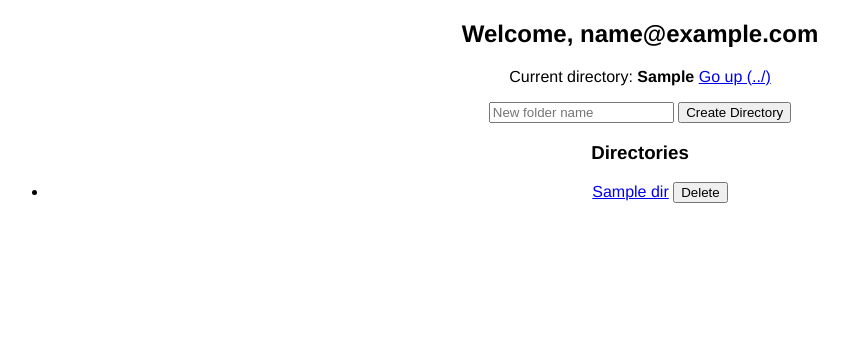
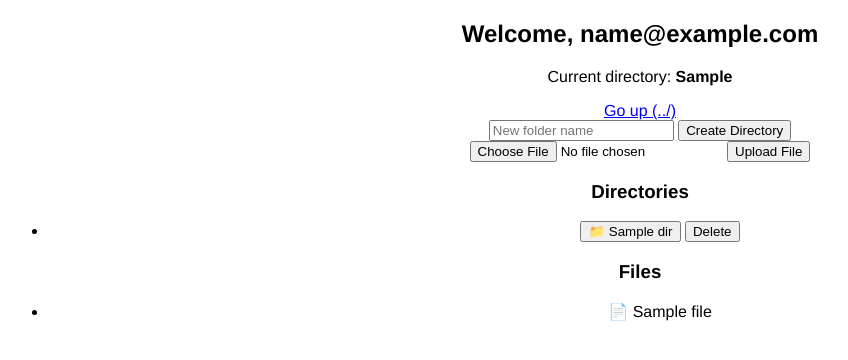
Before and after one commit to harshivpatel/ShareBox, a FastAPI app: template templates/main.html in a window 1280 px wide. Shown: the top 360 px of the page, without its empty margins (0-848 px from the left). Run offline with FastAPI, Linux system fonts and the light colour scheme; the template is opened without the code that fills it: most values are stand-ins (such as "Sample title", 1, 10 or a date in 2020); some libraries are stand-ins or nearby versions.

Commit message:
Add directory navigation, go up and file upload

```diff
--- a/main.py
+++ b/main.py
@@ -1,36 +1,32 @@
-from fastapi import FastAPI, Request, Form
+from fastapi import FastAPI, Request, Form, UploadFile, File
 from fastapi.responses import HTMLResponse, RedirectResponse
 from fastapi.staticfiles import StaticFiles
 from fastapi.templating import Jinja2Templates
 import google.oauth2.id_token
 from google.auth.transport import requests
-from google.cloud import firestore
+from google.cloud import firestore, storage
 import local_constants
 
 app = FastAPI()
 
-# Adapter for verifying Firebase ID tokens
 firebase_request_adapter = requests.Request()
-
-# Initialize Firestore client using project name from constants
 db = firestore.Client(project=local_constants.PROJECT_NAME)
 
-# Mount static files and initialize templates
-app.mount ('/static', StaticFiles(directory='static'), name='static')
+app.mount('/static', StaticFiles(directory='static'), name='static')
 templates = Jinja2Templates(directory="templates")
 
 
 def get_user(user_token):
-    # Fetch user document from Firestore using unique user ID
+    # Fetches the user document from Firestore.
+    # Returns None if user doesn't exist yet.
     return db.collection('users').document(user_token['user_id']).get()
 
+
 def create_user(user_token):
-    # Store user email in Firestore
+    # Creates a new user document and a root directory for first-time login.
     db.collection('users').document(user_token['user_id']).set({
         'email': user_token['email']
     })
-
-    # Initialize a root directory for new users
     db.collection('directories').add({
         'name': 'root',
         'path': '/',
@@ -38,18 +34,38 @@ def create_user(user_token):
         'parent': None
     })
 
+
+def get_directories(user_id, current_path):
+    # Fetches all directories owned by the user in the current path.
+    dirs = db.collection('directories').where(
+        'owner', '==', user_id
+    ).where(
+        'path', '==', current_path
+    ).get()
+    return [{'id': d.id, 'name': d.to_dict()['name']} for d in dirs]
+
+
+def get_files(user_id, current_path):
+    # Fetches all files owned by the user in the current path.
+    files = db.collection('files').where(
+        'owner', '==', user_id
+    ).where(
+        'path', '==', current_path
+    ).get()
+    return [{'id': f.id, 'name': f.to_dict()['name']} for f in files]
+
+
 @app.get("/", response_class=HTMLResponse)
 async def root(request: Request):
-    # Retrieve auth token and current navigation path from cookies
     id_token = request.cookies.get("token")
     error_message = None
     user_token = None
     directories = []
+    files = []
     current_path = request.cookies.get("current_path", "/")
 
     if id_token:
         try:
-            # Verify Firebase token and handle user registration if new
             user_token = google.oauth2.id_token.verify_firebase_token(
                 id_token, firebase_request_adapter
             )
@@ -57,20 +73,13 @@ async def root(request: Request):
             if not user.exists:
                 create_user(user_token)
 
-            # Fetch directories belonging to user at current path
-            dirs = db.collection('directories').where(
-                'owner', '==', user_token['user_id']
-            ).where(
-                'path', '==', current_path
-            ).get()
-
-            directories = [{'id': d.id, 'name': d.to_dict()['name']} for d in dirs]
+            directories = get_directories(user_token['user_id'], current_path)
+            files = get_files(user_token['user_id'], current_path)
 
         except ValueError as err:
             print(str(err))
             error_message = str(err)
 
-    # Render main page with user data and directory list
     return templates.TemplateResponse(
         request=request,
         name='main.html',
@@ -78,13 +87,48 @@ async def root(request: Request):
             'user_token':    user_token,
             'error_message': error_message,
             'directories':   directories,
+            'files':         files,
             'current_path':  current_path
         }
     )
 
+
+@app.post("/navigate", response_class=RedirectResponse)
+async def navigate(request: Request, dir_name: str = Form(...)):
+    # Navigates into a subdirectory by updating the current_path cookie.
+    current_path = request.cookies.get("current_path", "/")
+
+    if current_path == "/":
+        new_path = "/" + dir_name
+    else:
+        new_path = current_path + "/" + dir_name
+
+    response = RedirectResponse('/', status_code=302)
+    response.set_cookie("current_path", new_path)
+    return response
+
+
+@app.get("/navigate-up", response_class=RedirectResponse)
+async def navigate_up(request: Request):
+    # Navigates up one directory level by trimming the last segment of current_path.
+    current_path = request.cookies.get("current_path", "/")
+
+    if current_path != "/":
+        new_path = current_path.rsplit("/", 1)[0]
+        if new_path == "":
+            new_path = "/"
+    else:
+        new_path = "/"
+
+    response = RedirectResponse('/', status_code=302)
+    response.set_cookie("current_path", new_path)
+    return response
+
+
 @app.post("/create-directory", response_class=RedirectResponse)
 async def create_directory(request: Request, dirname: str = Form(...)):
-    # Authenticate user via token cookie before allowing creation
+    # Creates a new directory in the current path.
+    # Checks for duplicate names to prevent major bug.
     id_token = request.cookies.get("token")
     user_token = None
 
@@ -102,7 +146,6 @@ async def create_directory(request: Request, dirname: str = Form(...)):
 
     current_path = request.cookies.get("current_path", "/")
 
-    # Check if a directory with the same name already exists at this path
     existing = db.collection('directories').where(
         'owner', '==', user_token['user_id']
     ).where(
@@ -111,20 +154,23 @@ async def create_directory(request: Request, dirname: str = Form(...)):
         'name', '==', dirname
     ).get()
 
-    # Add new directory if name is unique
     if len(existing) == 0:
         db.collection('directories').add({
-            'name': dirname,
-            'path': current_path,
-            'owner': user_token['user_id'],
+            'name':   dirname,
+            'path':   current_path,
+            'owner':  user_token['user_id'],
             'parent': current_path
         })
 
-    return RedirectResponse('/', status_code=302)
+    response = RedirectResponse('/', status_code=302)
+    response.set_cookie("current_path", current_path)
+    return response
+
 
 @app.post("/delete-directory", response_class=RedirectResponse)
 async def delete_directory(request: Request, dir_id: str = Form(...)):
-    # Authenticate user via token cookie before allowing deletion
+    # Deletes a directory by its Firestore document ID.
+    # Uses doc ID to prevent deleting the wrong directory.
     id_token = request.cookies.get("token")
     user_token = None
 
@@ -140,12 +186,68 @@ async def delete_directory(request: Request, dir_id: str = Form(...)):
     if not user_token:
         return RedirectResponse('/', status_code=302)
 
-    # Retrieve directory details and block deletion if it is the root folder
     dir_doc = db.collection('directories').document(dir_id).get()
     if dir_doc.exists and dir_doc.to_dict().get('path') == '/' and dir_doc.to_dict().get('name') == 'root':
         return RedirectResponse('/', status_code=302)
 
-    # Delete specified directory from Firestore
     db.collection('directories').document(dir_id).delete()
 
-    return RedirectResponse('/', status_code=302)
+    response = RedirectResponse('/', status_code=302)
+    response.set_cookie("current_path", request.cookies.get("current_path", "/"))
+    return response
+
+
+@app.post("/upload-file", response_class=RedirectResponse)
+async def upload_file(request: Request, file: UploadFile = File(...)):
+    # Uploads a file to GCS and creates a File document in Firestore.
+    # Checks for duplicate filename in current directory before uploading.
+    id_token = request.cookies.get("token")
+    user_token = None
+
+    if id_token:
+        try:
+            user_token = google.oauth2.id_token.verify_firebase_token(
+                id_token, firebase_request_adapter
+            )
+        except ValueError as err:
+            print(str(err))
+            return RedirectResponse('/', status_code=302)
+
+    if not user_token:
+        return RedirectResponse('/', status_code=302)
+
+    current_path = request.cookies.get("current_path", "/")
+
+    # Check if file already exists in this directory
+    existing = db.collection('files').where(
+        'owner', '==', user_token['user_id']
+    ).where(
+        'path', '==', current_path
+    ).where(
+        'name', '==', file.filename
+    ).get()
+
+    if len(existing) > 0:
+        # File exists — for now redirect back, Group 3 will add overwrite confirmation
+        response = RedirectResponse('/', status_code=302)
+        response.set_cookie("current_path", current_path)
+        return response
+
+    # Upload to GCS
+    storage_client = storage.Client(project=local_constants.PROJECT_NAME)
+    bucket = storage_client.bucket(local_constants.CLOUD_STORAGE_BUCKET)
+    blob_path = user_token['user_id'] + current_path + "/" + file.filename
+    blob = bucket.blob(blob_path)
+    blob.upload_from_file(file.file, content_type=file.content_type)
+
+    # Save file document to Firestore
+    db.collection('files').add({
+        'name':     file.filename,
+        'path':     current_path,
+        'owner':    user_token['user_id'],
+        'blob_path': blob_path
+    })
+
+    response = RedirectResponse('/', status_code=302)
+    response.set_cookie("current_path", current_path)
+    return response
--- a/requirements.txt
+++ b/requirements.txt
@@ -1,6 +1,7 @@
 fastapi
 uvicorn
 google-cloud-firestore
+google-cloud-storage
 google-auth
 jinja2
 python-multipart
--- a/templates/main.html
+++ b/templates/main.html
@@ -17,34 +17,55 @@
         {% if user_token %}
             <h2>Welcome, {{ user_token.email }}</h2>
 
-            <p>Current directory: <strong>{{ current_path }}</strong>
+            <p>Current directory: <strong>{{ current_path }}</strong></p>
+
             {% if current_path != '/' %}
-                 <a href="/?path={{ current_path.rsplit('/', 1)[0] or '/' }}">Go up (../)</a>
+                <a href="/navigate-up">Go up (../)</a>
             {% endif %}
-            </p>
 
+            <!-- Create Directory -->
             <form action="/create-directory" method="post">
-                <input type="hidden" name="current_path" value="{{ current_path }}"/>
                 <input type="text" name="dirname" placeholder="New folder name" required/>
                 <button type="submit">Create Directory</button>
             </form>
 
+            <!-- Upload File -->
+            <form action="/upload-file" method="post" enctype="multipart/form-data">
+                <input type="file" name="file" required/>
+                <button type="submit">Upload File</button>
+            </form>
+
+            <!-- Directories -->
             <h3>Directories</h3>
             {% if directories %}
                 <ul>
                     {% for dir in directories %}
                         <li>
-                            <a href="/?path={{ dir.full_path }}">{{ dir.name }}</a>
+                            <form action="/navigate" method="post" style="display:inline">
+                                <input type="hidden" name="dir_name" value="{{ dir.name }}"/>
+                                <button type="submit">📁 {{ dir.name }}</button>
+                            </form>
                             <form action="/delete-directory" method="post" style="display:inline">
                                 <input type="hidden" name="dir_id" value="{{ dir.id }}"/>
-                                <input type="hidden" name="current_path" value="{{ current_path }}"/>
                                 <button type="submit">Delete</button>
                             </form>
                         </li>
                     {% endfor %}
                 </ul>
             {% else %}
-                <p>No directories yet.</p>
+                <p>No directories here.</p>
+            {% endif %}
+
+            <!-- Files -->
+            <h3>Files</h3>
+            {% if files %}
+                <ul>
+                    {% for file in files %}
+                        <li>📄 {{ file.name }}</li>
+                    {% endfor %}
+                </ul>
+            {% else %}
+                <p>No files here.</p>
             {% endif %}
 
         {% endif %}
```
